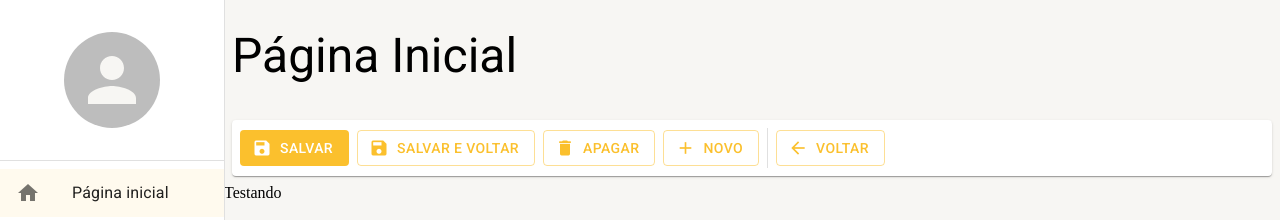
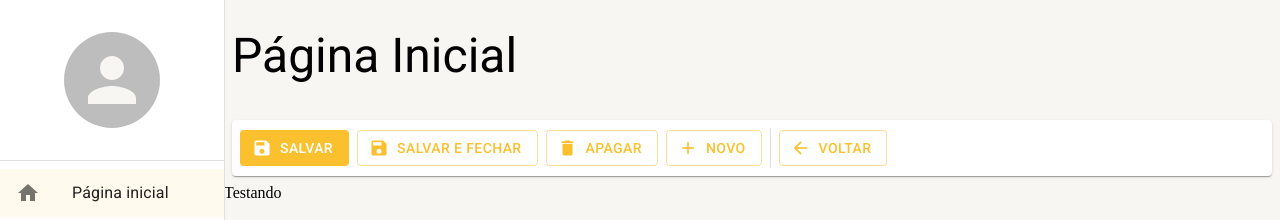
Before and after one commit to DBDev90/PROJETOS, a React (Create React App) app in the folder crud-typescript-mui/: page /pagina-inicial in a window 1280 px wide. Shown: the top 220 px of the page. Built offline with nearby package versions, Linux system fonts and the light colour scheme.

Commit message:
feat: atributos nos botoes da ferramenta de detalhe

```diff
--- a/crud-typescript-mui/src/pages/dashboard/Dashboard.tsx
+++ b/crud-typescript-mui/src/pages/dashboard/Dashboard.tsx
@@ -6,7 +6,7 @@ export const Dashboard = () => {
         <LayoutBaseDePagina
             titulo="Página Inicial"
             barraDeFerramentas={(
-                <FerramentasDeDetalhe />
+                <FerramentasDeDetalhe mostrarBotaoSalvarFechar />
             )}>
             Testando
         </LayoutBaseDePagina>
--- a/crud-typescript-mui/src/shared/components/ferramentas-de-detalhes/FerramentasDeDetalhes.tsx
+++ b/crud-typescript-mui/src/shared/components/ferramentas-de-detalhes/FerramentasDeDetalhes.tsx
@@ -1,6 +1,36 @@
 import { Box, Button, Divider, Icon, Paper, useTheme } from "@mui/material";
 
-export const FerramentasDeDetalhe: React.FC = () => {
+interface IFerramentasDeDetalheProps {
+    textoBotaoNovo?: string;
+
+    mostrarBotaoNovo?: boolean;
+    mostrarBotaoVoltar?: boolean;
+    mostrarBotaoApagar?: boolean;
+    mostrarBotaoSalvar?: boolean;
+    mostrarBotaoSalvarFechar?: boolean;
+
+    aoClickarEmNovo?: () => void;
+    aoClickarEmVoltar?: () => void;
+    aoClickarEmApagar?: () => void;
+    aoClickarEmSalvar?: () => void;
+    aoClickarEmSalvarFechar?: () => void;
+}
+
+export const FerramentasDeDetalhe: React.FC<IFerramentasDeDetalheProps> = ({
+    textoBotaoNovo = "Novo",
+
+    mostrarBotaoNovo = true,
+    mostrarBotaoVoltar = true,
+    mostrarBotaoApagar = true,
+    mostrarBotaoSalvar = true,
+    mostrarBotaoSalvarFechar = false,
+
+    aoClickarEmNovo,
+    aoClickarEmVoltar,
+    aoClickarEmApagar,
+    aoClickarEmSalvar,
+    aoClickarEmSalvarFechar
+}) => {
     const theme = useTheme();
 
     return (
@@ -13,47 +43,64 @@ export const FerramentasDeDetalhe: React.FC = () => {
             alignItems="center"
             height={theme.spacing(5)}
         >
+            {mostrarBotaoSalvar && (
                 <Button
                     color="primary"
                     disableElevation
                     variant="contained"
+                    onClick={aoClickarEmSalvar}
                     startIcon={<Icon>save</Icon>}
                 >
                     Salvar
                 </Button>
+            )}
+            {mostrarBotaoSalvarFechar && (
                 <Button
                     color="primary"
                     disableElevation
                     variant="outlined"
+                    onClick={aoClickarEmSalvarFechar}
                     startIcon={<Icon>save</Icon>}
                 >
-                Salvar e voltar
+                    Salvar e fechar
                 </Button>
+            )}
+            {mostrarBotaoApagar && (
                 <Button
                     color="primary"
                     disableElevation
                     variant="outlined"
+                    onClick={aoClickarEmApagar}
                     startIcon={<Icon>delete</Icon>}
                 >
                     Apagar
                 </Button>
+            )}
+            {mostrarBotaoNovo && (
                 <Button
                     color="primary"
                     disableElevation
                     variant="outlined"
+                    onClick={aoClickarEmNovo}
                     startIcon={<Icon>add</Icon>}
                 >
-                Novo
+                    {textoBotaoNovo}
                 </Button>
+            )}
+
             <Divider variant="middle" orientation="vertical" />
+
+            {mostrarBotaoVoltar && (
                 <Button
                     color="primary"
                     disableElevation
                     variant="outlined"
+                    onClick={aoClickarEmVoltar}
                     startIcon={<Icon>arrow_back</Icon>}
                 >
                     Voltar
                 </Button>
+            )}
         </Box>
     );
 };
```
Lines whose indentation alone changed are shown as unchanged.
